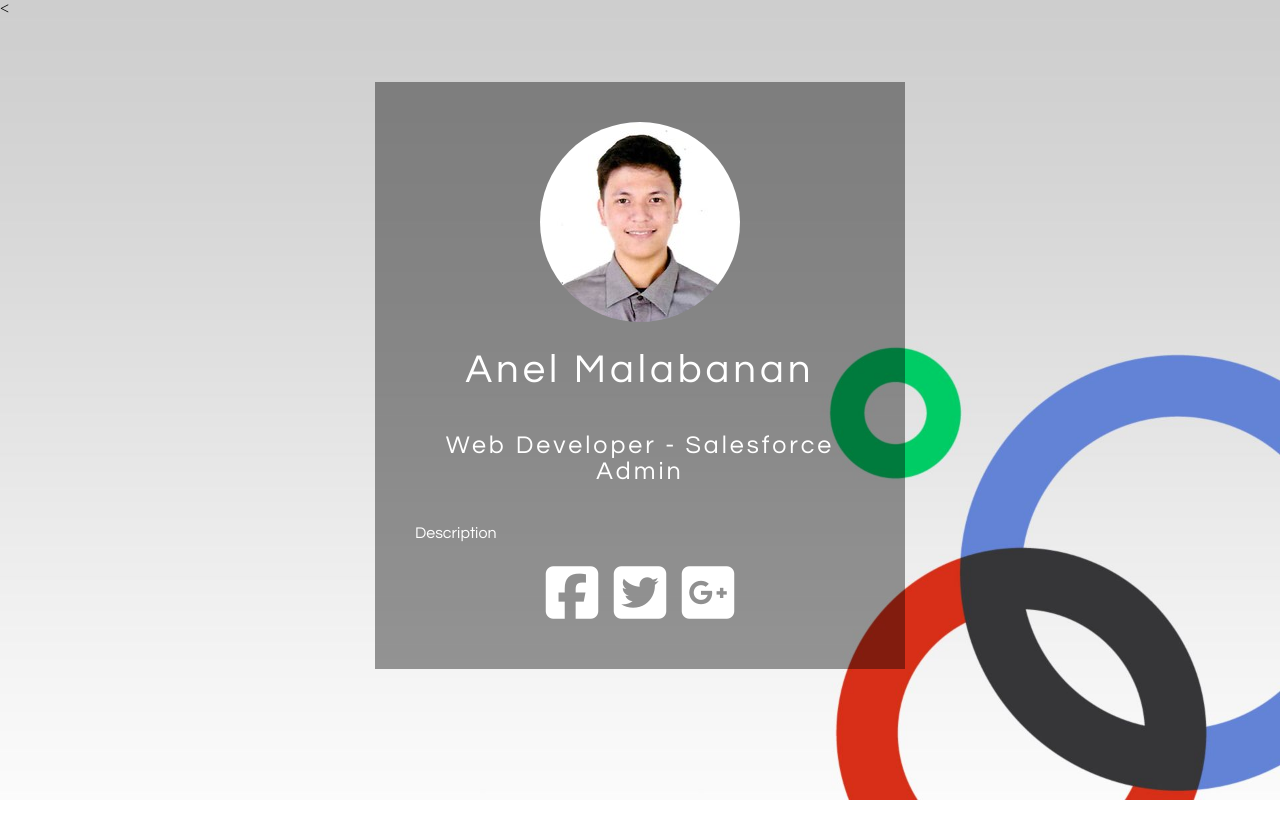
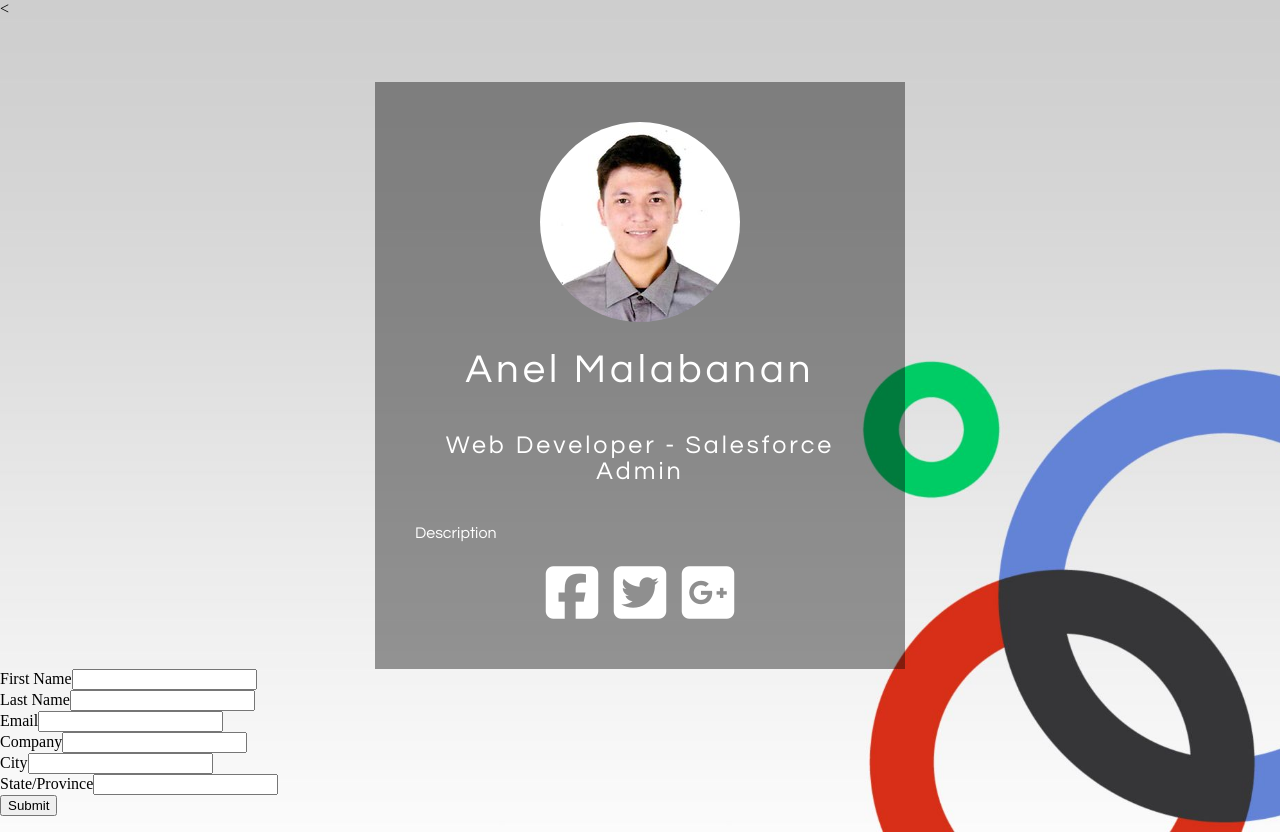
Before and after one commit to anel2103/anel2103.github.io, a plain HTML site: page index.html in a window 1280 px wide. Before the commit the page ends 800 px from the top, so only its background shows below. Drawn offline with Linux system fonts and the light colour scheme.

Commit message:
Update index.html

```diff
--- a/index.html
+++ b/index.html
@@ -17,5 +17,47 @@
   <li><a href="#"><i class="fa fa-twitter-square" aria-hidden="true"></i></a></li>
   <li><a href="#"><i class="fa fa-google-plus-square" aria-hidden="true"></i></a></li>
 </div>
+
+    <!--  ----------------------------------------------------------------------  -->
+<!--  NOTE: Please add the following <META> element to your page <HEAD>.      -->
+<!--  If necessary, please modify the charset parameter to specify the        -->
+<!--  character set of your HTML page.                                        -->
+<!--  ----------------------------------------------------------------------  -->
+
+<META HTTP-EQUIV="Content-type" CONTENT="text/html; charset=UTF-8">
+
+<!--  ----------------------------------------------------------------------  -->
+<!--  NOTE: Please add the following <FORM> element to your page.             -->
+<!--  ----------------------------------------------------------------------  -->
+
+<form action="https://webto.salesforce.com/servlet/servlet.WebToLead?encoding=UTF-8" method="POST">
+
+<input type=hidden name="oid" value="00Df4000004luc9">
+<input type=hidden name="retURL" value="http://">
+
+<!--  ----------------------------------------------------------------------  -->
+<!--  NOTE: These fields are optional debugging elements. Please uncomment    -->
+<!--  these lines if you wish to test in debug mode.                          -->
+<!--  <input type="hidden" name="debug" value=1>                              -->
+<!--  <input type="hidden" name="debugEmail"                                  -->
+<!--  value="amalabanan@ridleyco.com">                                        -->
+<!--  ----------------------------------------------------------------------  -->
+
+<label for="first_name">First Name</label><input  id="first_name" maxlength="40" name="first_name" size="20" type="text" /><br>
+
+<label for="last_name">Last Name</label><input  id="last_name" maxlength="80" name="last_name" size="20" type="text" /><br>
+
+<label for="email">Email</label><input  id="email" maxlength="80" name="email" size="20" type="text" /><br>
+
+<label for="company">Company</label><input  id="company" maxlength="40" name="company" size="20" type="text" /><br>
+
+<label for="city">City</label><input  id="city" maxlength="40" name="city" size="20" type="text" /><br>
+
+<label for="state">State/Province</label><input  id="state" maxlength="20" name="state" size="20" type="text" /><br>
+
+<input type="submit" name="submit">
+
+</form>
+
   </body>
   </html>
```
